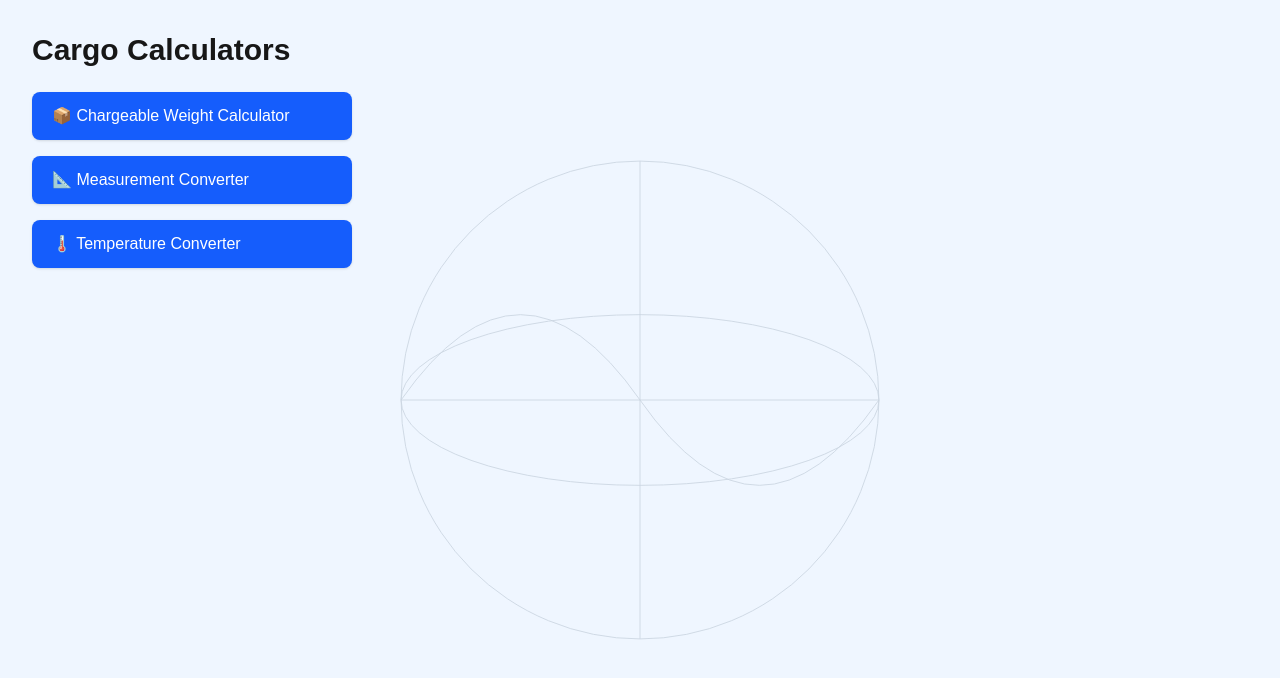
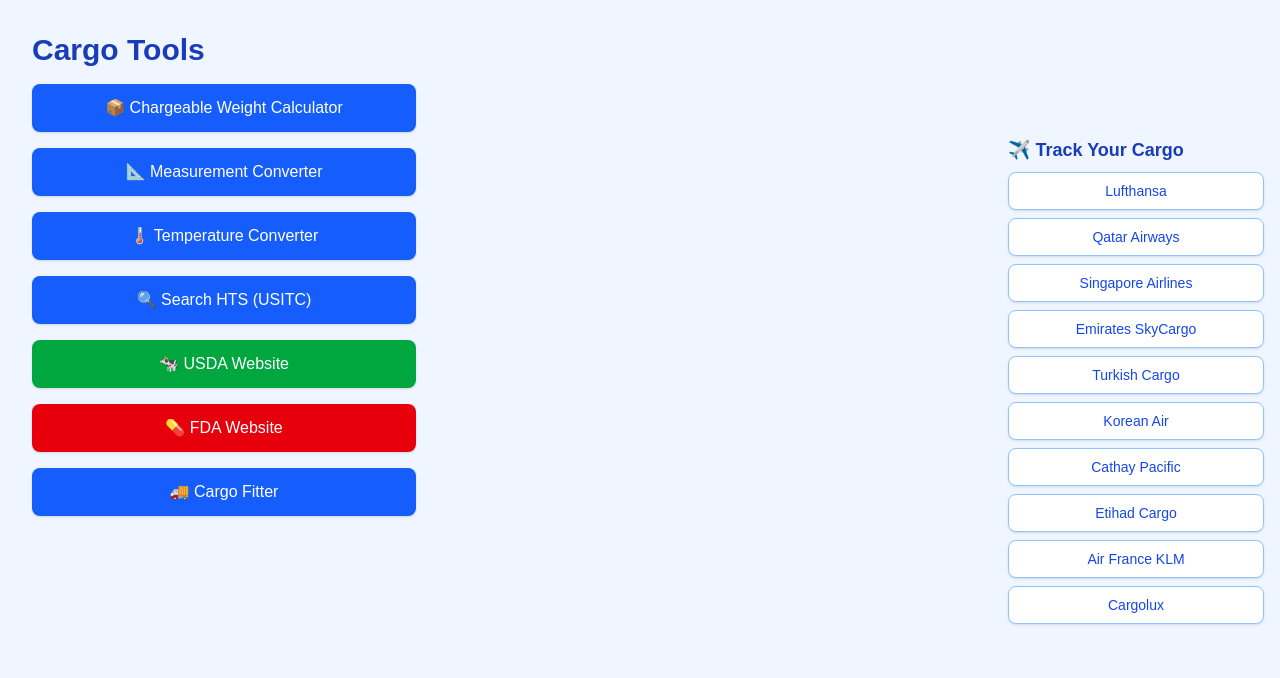
Before and after one commit to valiokarelov/cargo-calculators, a Next.js app: page / in a window 1280 px wide. Shown: the top 678 px of the page. Built offline with nearby package versions, Linux system fonts and the light colour scheme.

Commit message:
Add Cargo Fitter placeholder page, FDA and USDA placeholder page and update homepage button

```diff
--- /dev/null
+++ b/src/components/AirlineTrackingPanel.tsx
@@ -0,0 +1,31 @@
+const airlines = [
+  { name: 'Lufthansa', url: 'https://lufthansa-cargo.com/track' },
+  { name: 'Qatar Airways', url: 'https://www.qrcargo.com/track' },
+  { name: 'Singapore Airlines', url: 'https://www.siacargo.com/trackandtrace/' },
+  { name: 'Emirates SkyCargo', url: 'https://skychain.emirates.com/Skychain/Login' },
+  { name: 'Turkish Cargo', url: 'https://www.turkishcargo.com.tr/en/online-services/track-your-cargo' },
+  { name: 'Korean Air', url: 'https://cargo.koreanair.com/cc/iw/cargoTracking.do' },
+  { name: 'Cathay Pacific', url: 'https://www.cathaypacificcargo.com/en-us/e-services/tracking.aspx' },
+  { name: 'Etihad Cargo', url: 'https://www.etihadcargo.com/en/track-shipment' },
+  { name: 'Air France KLM', url: 'https://www.afklcargo.com/mycargo/shipment-tracking' },
+  { name: 'Cargolux', url: 'https://www.cargolux.com/e-services/track-your-shipment' },
+];
+
+export default function AirlineTrackingPanel() {
+  return (
+    <div className="mt-10 sm:fixed sm:top-24 sm:right-4 w-full sm:w-64 space-y-2 z-50">
+      <h2 className="text-lg font-semibold mb-2 text-blue-800">✈️ Track Your Cargo</h2>
+      {airlines.map((airline, idx) => (
+        <a
+          key={idx}
+          href={airline.url}
+          target="_blank"
+          rel="noopener noreferrer"
+          className="block bg-white border border-blue-300 text-blue-700 py-2 px-4 rounded-lg shadow hover:bg-blue-100 text-sm text-center"
+        >
+          {airline.name}
+        </a>
+      ))}
+    </div>
+  );
+}
--- /dev/null
+++ b/src/pages/cargo-fitter.tsx
@@ -0,0 +1,16 @@
+import Link from 'next/link';
+
+export default function CargoFitter() {
+  return (
+    <main className="min-h-screen p-6 bg-blue-50 flex flex-col items-start">
+      <Link href="/" className="text-blue-600 underline mb-4">
+        &larr; Back to tools
+      </Link>
+
+      <div className="bg-white/80 p-6 rounded-xl shadow-lg backdrop-blur-sm max-w-md w-full">
+        <h1 className="text-2xl font-bold text-blue-800 mb-2">🚚 Cargo Fitter</h1>
+        <p className="text-lg text-gray-700">This tool is currently under construction. Please check back soon!</p>
+      </div>
+    </main>
+  );
+}
--- a/src/pages/index.tsx
+++ b/src/pages/index.tsx
@@ -1,46 +1,78 @@
 import Link from 'next/link';
+import Head from 'next/head';
+import AirlineTrackingPanel from '@/components/AirlineTrackingPanel';
 
 export default function Home() {
   return (
-    <main
-      className="min-h-screen bg-blue-50 p-8 flex flex-col items-start justify-start"
-      style={{
-        backgroundImage: 'url("/globe-outline.svg")',
-        backgroundRepeat: 'no-repeat',
-        backgroundPosition: 'center',
-        backgroundSize: '80%',
-      }}
-    >
-      <h1 className="text-3xl font-bold mb-6">Cargo Calculators</h1>
+    <>
+      <Head>
+        <title>Cargo Calculators | Cargosizer</title>
+        <meta name="viewport" content="width=device-width, initial-scale=1" />
+        <meta name="description" content="Convert cargo dimensions, weight, volume, and more" />
+      </Head>
 
-      <div className="flex flex-col gap-4 w-full max-w-xs">
+      <main className="relative min-h-screen bg-blue-50 px-4 py-8 sm:px-8">
+        <AirlineTrackingPanel />
+
+        <div className="space-y-4 w-full max-w-sm">
+          <h1 className="text-3xl font-bold mb-4 text-blue-800">Cargo Tools</h1>
+
           <Link
             href="/chargeable-weight"
-          className="block bg-blue-600 text-white py-3 px-5 rounded-lg shadow hover:bg-blue-700 transition"
+            className="block bg-blue-600 text-white py-3 px-5 rounded-lg shadow hover:bg-blue-700 transition text-center"
           >
             📦 Chargeable Weight Calculator
           </Link>
 
           <Link
             href="/measurement-converter"
-          className="block bg-blue-600 text-white py-3 px-5 rounded-lg shadow hover:bg-blue-700 transition"
+            className="block bg-blue-600 text-white py-3 px-5 rounded-lg shadow hover:bg-blue-700 transition text-center"
           >
             📐 Measurement Converter
           </Link>
 
           <Link
             href="/temperature-converter"
-          className="block bg-blue-600 text-white py-3 px-5 rounded-lg shadow hover:bg-blue-700 transition"
+            className="block bg-blue-600 text-white py-3 px-5 rounded-lg shadow hover:bg-blue-700 transition text-center"
           >
             🌡️ Temperature Converter
           </Link>
 
-        {/* Future calculator buttons */}
-        {/*
-        <Link href="/cbm-converter" className="...">📏 CBM Converter</Link>
-        <Link href="/unit-converter" className="...">🔁 Unit Converter</Link>
-        */}
+          <Link
+            href="https://hts.usitc.gov/search"
+            target="_blank"
+            rel="noopener noreferrer"
+            className="block bg-blue-600 text-white py-3 px-5 rounded-lg shadow hover:bg-blue-700 transition text-center"
+          >
+            🔍 Search HTS (USITC)
+          </Link>
+
+          <Link
+            href="https://www.usda.gov/"
+            target="_blank"
+            rel="noopener noreferrer"
+            className="block bg-green-600 text-white py-3 px-5 rounded-lg shadow hover:bg-green-700 transition text-center"
+          >
+            🐄 USDA Website
+          </Link>
+
+          <Link
+            href="https://www.fda.gov/"
+            target="_blank"
+            rel="noopener noreferrer"
+            className="block bg-red-600 text-white py-3 px-5 rounded-lg shadow hover:bg-red-700 transition text-center"
+          >
+            💊 FDA Website
+          </Link>
+
+          <Link
+            href="/cargo-fitter"
+            className="block bg-blue-600 text-white py-3 px-5 rounded-lg shadow hover:bg-blue-700 transition text-center"
+          >
+            🚚 Cargo Fitter
+          </Link>
         </div>
       </main>
+    </>
   );
 }
```
Lines whose indentation alone changed are shown as unchanged.
